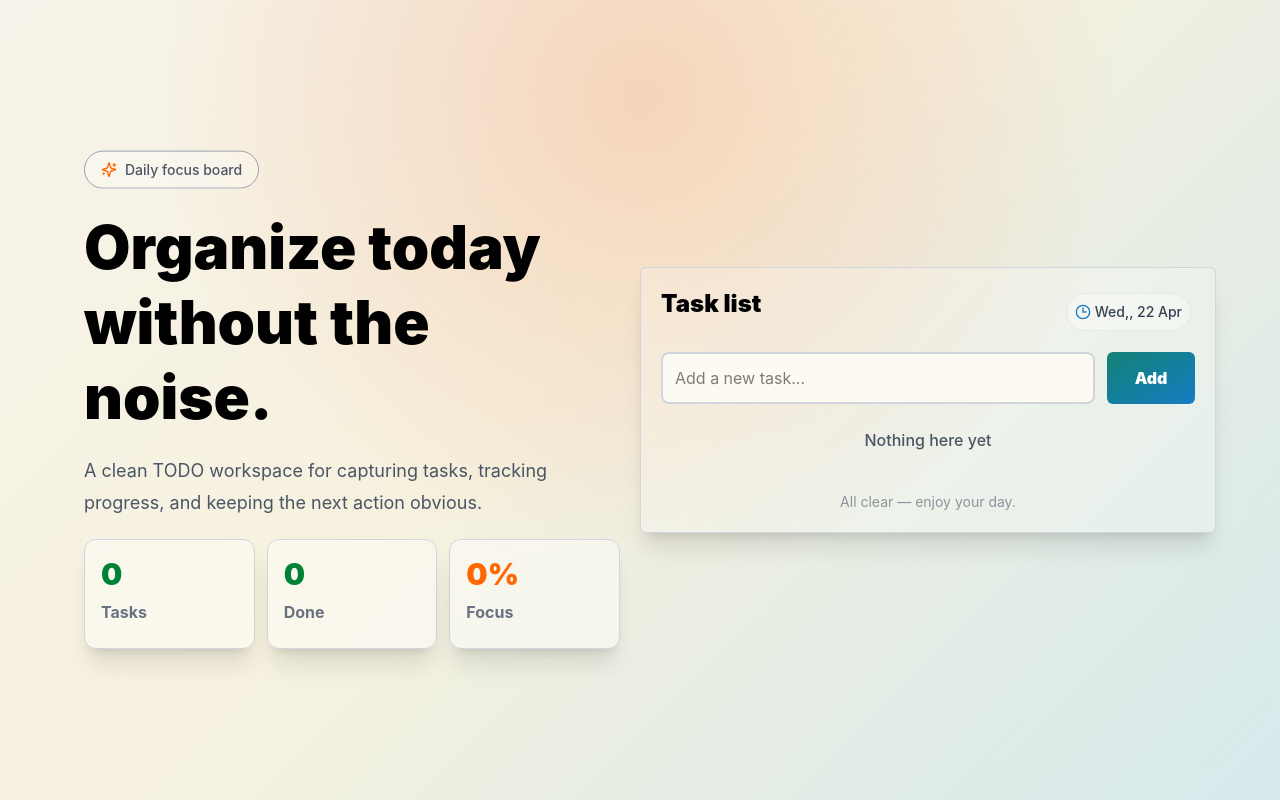
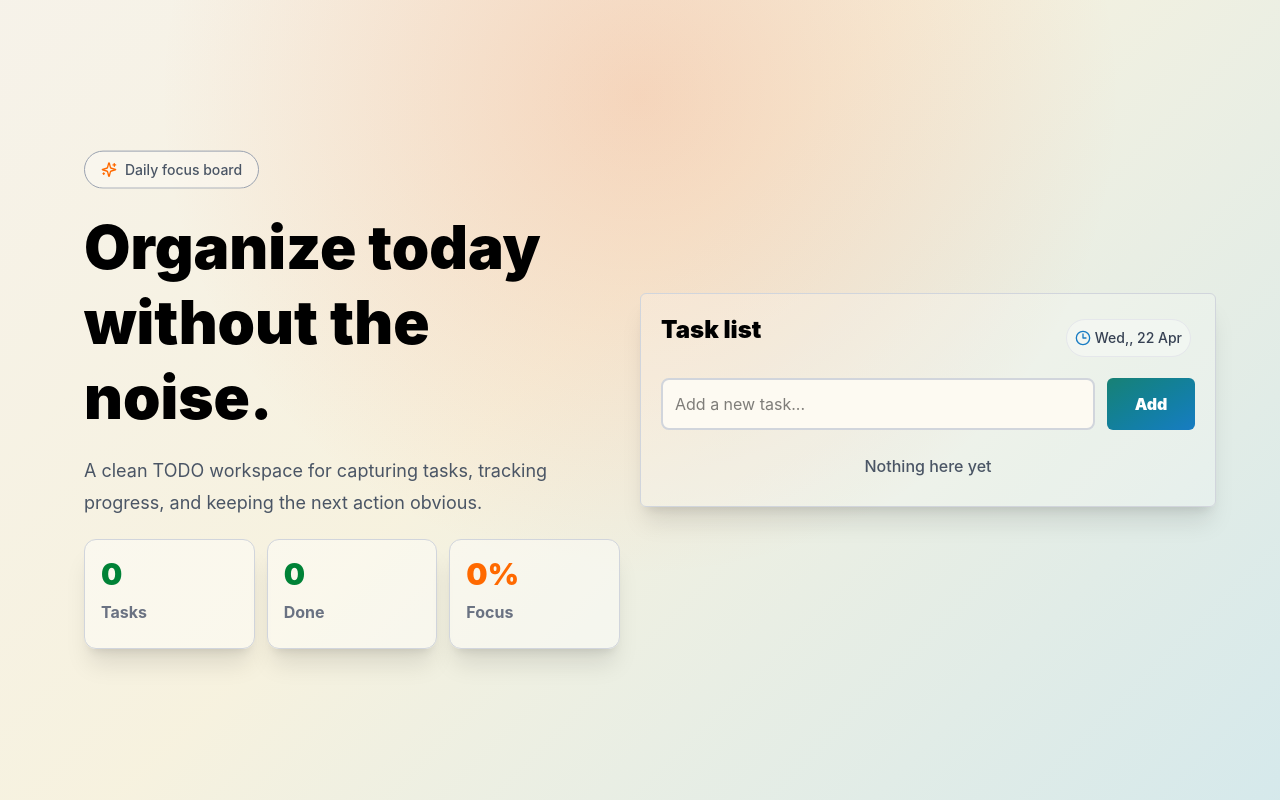
Before and after one commit to nizarchaouch/TodoList-MyTasker, a React (Vite) app: page / in a window 1280 px wide. Built offline with nearby package versions, Linux system fonts and the light colour scheme.

Commit message:
feat: update completion message to display only when tasks are present

```diff
--- a/src/App.tsx
+++ b/src/App.tsx
@@ -158,7 +158,7 @@ function App() {
             ))
           )}
         </div>
-        {totalTasks === doneTasks && (
+        {totalTasks === doneTasks && totalTasks > 0 && (
           <span className="text-gray-500 text-sm text-center mt-4 animate-pulse">
             All clear — enjoy your day.
           </span>
```
